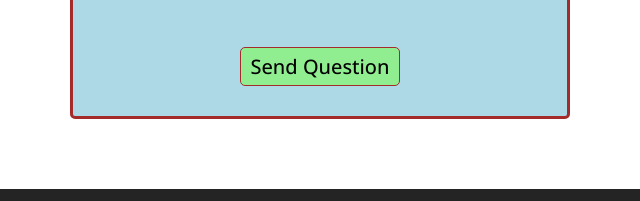
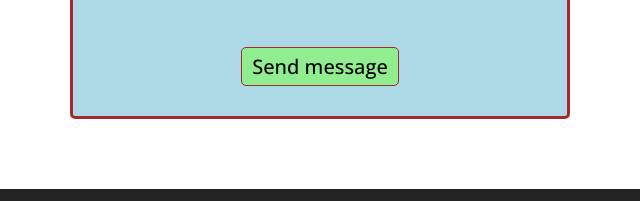
Before and after one commit to Dusan95z/Practice, a plain HTML site: page pages/contact/contact.html in a window 1280 px wide. Shown: the part 1084-1285 px from the top of the page, 320-960 px from the left. Drawn offline with nearby package versions, Linux system fonts and the light colour scheme.

Commit message:
fixed submit.co activation

```diff
--- a/pages/contact/contact.html
+++ b/pages/contact/contact.html
@@ -165,7 +165,7 @@
             value="https://dusan95zpractice.netlify.app/pages/contact/contact.html"
           />
         </div>
-        <button class="contact-form-btn" type="submit">Send Question</button>
+        <button class="contact-form-btn" type="submit">Send message</button>
       </form>
     </main>
 
```
